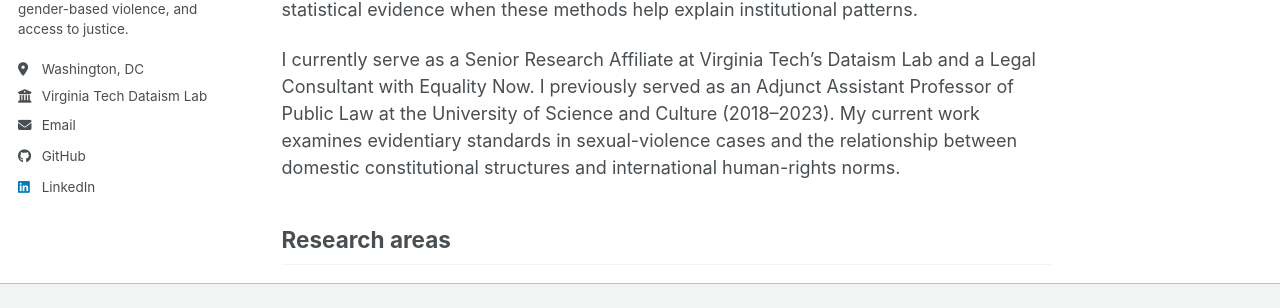
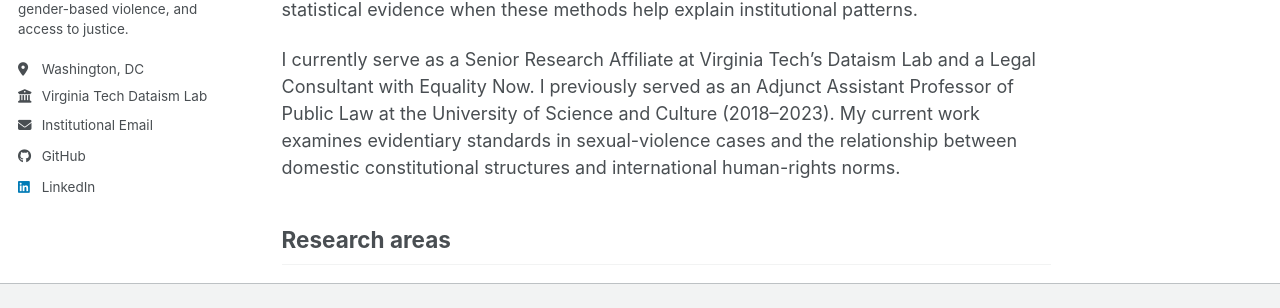
Before and after one commit to nazaninazizmohammadi/nazaninazizmohammadi.github.io, a Jekyll site: the page built from _pages/about.md, in a window 1280 px wide. Shown: the part 506-814 px from the top of the page. Built offline with Jekyll 4.4.1, drawn with Linux system fonts in a browser that asks for light colours; a style sheet for code colours, icons or effects is not loaded.

Commit message:
Support primary and secondary contact emails

```diff
--- a/_includes/author-profile.html
+++ b/_includes/author-profile.html
@@ -34,7 +34,10 @@
         <li><a href="{{ author.uri }}"><i class="fas fa-fw fa-link icon-pad-right" aria-hidden="true"></i>{{ site.data.ui-text[site.locale].website_label | default: "Website" }}</a></li>
       {% endif %}
       {% if author.email %}
-        <li><a href="mailto:{{ author.email }}"><i class="fas fa-fw fa-envelope icon-pad-right" aria-hidden="true"></i>{{ site.data.ui-text[site.locale].email_label | default: "Email" }}</a></li>
+        <li><a href="mailto:{{ author.email }}"><i class="fas fa-fw fa-envelope icon-pad-right" aria-hidden="true"></i>Institutional Email</a></li>
+      {% endif %}
+      {% if author.secondary_email %}
+        <li><a href="mailto:{{ author.secondary_email }}"><i class="far fa-fw fa-envelope icon-pad-right" aria-hidden="true"></i>Personal Email</a></li>
       {% endif %}
 
       <!-- Font Awesome and Academicons icons / Academic websites -->
```
